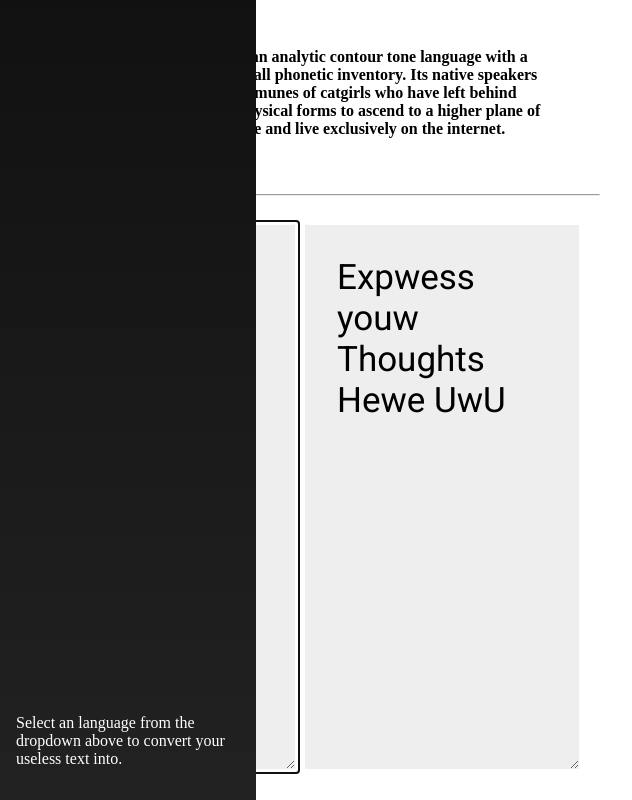
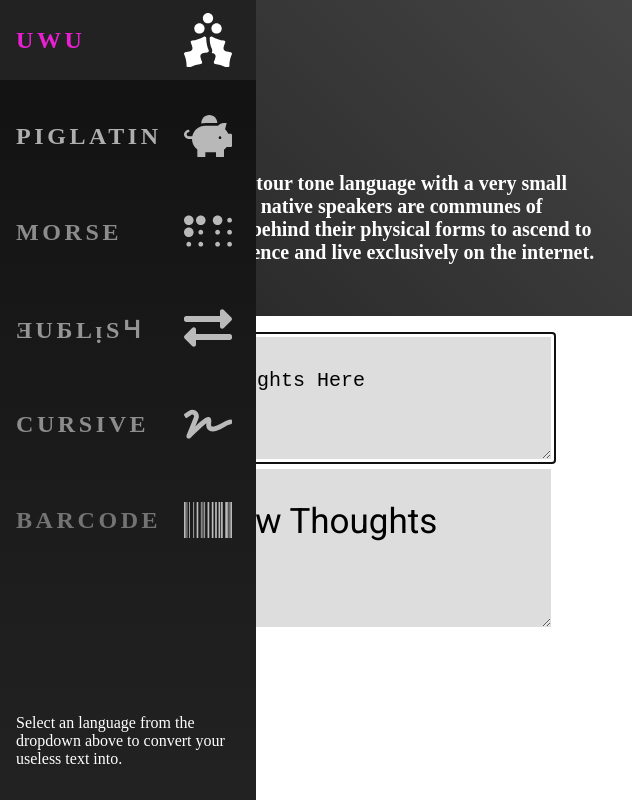
Before and after one commit to Janmejay-Joshi/uwupad, a plain HTML site: page index.html in a window 600 px wide. Shown: the whole page, 632 px wide, since content can reach past the window. Drawn offline with Linux system fonts and the light colour scheme; a web font is replaced by a local one.

Commit message:
UI Changes

```diff
--- a/index.html
+++ b/index.html
@@ -15,48 +15,43 @@
             type="text/css"
             charset="utf-8"
         />
-
-        <link
-            rel="stylesheet"
-            href="https://cdnjs.cloudflare.com/ajax/libs/font-awesome/4.7.0/css/font-awesome.min.css"
-        />
     </head>
     <body>
         <nav class="navbar">
             <ul>
                 <li class="sm-logo">
                     <a id="uwu">
-                        <span>UwU</span>
+                        <span style="color:#e820d1">UwU</span>
 <svg aria-hidden="true" focusable="false" data-prefix="fas" data-icon="holly-berry" class="svg-inline--fa fa-holly-berry fa-w-14" role="img" xmlns="http://www.w3.org/2000/svg" viewBox="0 0 448 512"><path fill="currentColor" d="M144 192c26.5 0 48-21.5 48-48s-21.5-48-48-48-48 21.5-48 48 21.5 48 48 48zm112-48c0 26.5 21.5 48 48 48s48-21.5 48-48-21.5-48-48-48-48 21.5-48 48zm-32-48c26.5 0 48-21.5 48-48S250.5 0 224 0s-48 21.5-48 48 21.5 48 48 48zm-16.2 139.1c.1-12.4-13.1-20.1-23.8-13.7-34.3 20.3-71.4 32.7-108.7 36.2-9.7.9-15.6 11.3-11.6 20.2 6.2 13.9 11.1 28.6 14.7 43.8 3.6 15.2-5.3 30.6-20.2 35.1-14.9 4.5-30.1 7.6-45.3 9.1-9.7 1-15.7 11.3-11.7 20.2 15 32.8 22.9 69.5 23 107.7.1 14.4 15.2 23.1 27.6 16 33.2-19 68.9-30.5 104.8-33.9 9.7-.9 15.6-11.3 11.6-20.2-6.2-13.9-11.1-28.6-14.7-43.8-3.6-15.2 5.3-30.6 20.2-35.1 14.9-4.5 30.1-7.6 45.3-9.1 9.7-1 15.7-11.3 11.7-20.2-15.5-34.2-23.3-72.5-22.9-112.3zM435 365.6c-15.2-1.6-30.3-4.7-45.3-9.1-14.9-4.5-23.8-19.9-20.2-35.1 3.6-15.2 8.5-29.8 14.7-43.8 4-8.9-1.9-19.3-11.6-20.2-37.3-3.5-74.4-15.9-108.7-36.2-10.7-6.3-23.9 1.4-23.8 13.7 0 1.6-.2 3.2-.2 4.9.2 33.3 7 65.7 19.9 94 5.7 12.4 5.2 26.6-.6 38.9 4.9 1.2 9.9 2.2 14.8 3.7 14.9 4.5 23.8 19.9 20.2 35.1-3.6 15.2-8.5 29.8-14.7 43.8-4 8.9 1.9 19.3 11.6 20.2 35.9 3.4 71.6 14.9 104.8 33.9 12.5 7.1 27.6-1.6 27.6-16 .2-38.2 8-75 23-107.7 4.3-8.7-1.8-19.1-11.5-20.1z"></path></svg>
                     </a>
                 </li>
                 <li class="sm-logo">
                     <a id="pig-latin">
-                        <span>PigLatin</span>
+                        <span style="color:#f4ff57">PigLatin</span>
                             <svg aria-hidden="true" focusable="false" data-prefix="fas" data-icon="piggy-bank" class="svg-inline--fa fa-piggy-bank fa-w-18" role="img" xmlns="http://www.w3.org/2000/svg" viewBox="0 0 576 512"><path fill="currentColor" d="M560 224h-29.5c-8.8-20-21.6-37.7-37.4-52.5L512 96h-32c-29.4 0-55.4 13.5-73 34.3-7.6-1.1-15.1-2.3-23-2.3H256c-77.4 0-141.9 55-156.8 128H56c-14.8 0-26.5-13.5-23.5-28.8C34.7 215.8 45.4 208 57 208h1c3.3 0 6-2.7 6-6v-20c0-3.3-2.7-6-6-6-28.5 0-53.9 20.4-57.5 48.6C-3.9 258.8 22.7 288 56 288h40c0 52.2 25.4 98.1 64 127.3V496c0 8.8 7.2 16 16 16h64c8.8 0 16-7.2 16-16v-48h128v48c0 8.8 7.2 16 16 16h64c8.8 0 16-7.2 16-16v-80.7c11.8-8.9 22.3-19.4 31.3-31.3H560c8.8 0 16-7.2 16-16V240c0-8.8-7.2-16-16-16zm-128 64c-8.8 0-16-7.2-16-16s7.2-16 16-16 16 7.2 16 16-7.2 16-16 16zM256 96h128c5.4 0 10.7.4 15.9.8 0-.3.1-.5.1-.8 0-53-43-96-96-96s-96 43-96 96c0 2.1.5 4.1.6 6.2 15.2-3.9 31-6.2 47.4-6.2z"></path></svg>
                     </a>
                 </li>
                 <li class="sm-logo">
                     <a id="morse">
-                        <span>Morse</span>
+                        <span style="color:#84c9fa">Morse</span>
 <svg aria-hidden="true" focusable="false" data-prefix="fas" data-icon="braille" class="svg-inline--fa fa-braille fa-w-20" role="img" xmlns="http://www.w3.org/2000/svg" viewBox="0 0 640 512"><path fill="currentColor" d="M128 256c0 35.346-28.654 64-64 64S0 291.346 0 256s28.654-64 64-64 64 28.654 64 64zM64 384c-17.673 0-32 14.327-32 32s14.327 32 32 32 32-14.327 32-32-14.327-32-32-32zm0-352C28.654 32 0 60.654 0 96s28.654 64 64 64 64-28.654 64-64-28.654-64-64-64zm160 192c-17.673 0-32 14.327-32 32s14.327 32 32 32 32-14.327 32-32-14.327-32-32-32zm0 160c-17.673 0-32 14.327-32 32s14.327 32 32 32 32-14.327 32-32-14.327-32-32-32zm0-352c-35.346 0-64 28.654-64 64s28.654 64 64 64 64-28.654 64-64-28.654-64-64-64zm224 192c-17.673 0-32 14.327-32 32s14.327 32 32 32 32-14.327 32-32-14.327-32-32-32zm0 160c-17.673 0-32 14.327-32 32s14.327 32 32 32 32-14.327 32-32-14.327-32-32-32zm0-352c-35.346 0-64 28.654-64 64s28.654 64 64 64 64-28.654 64-64-28.654-64-64-64zm160 192c-17.673 0-32 14.327-32 32s14.327 32 32 32 32-14.327 32-32-14.327-32-32-32zm0 160c-17.673 0-32 14.327-32 32s14.327 32 32 32 32-14.327 32-32-14.327-32-32-32zm0-320c-17.673 0-32 14.327-32 32s14.327 32 32 32 32-14.327 32-32-14.327-32-32-32z"></path></svg>
                     </a>
                 </li>
                 <li class="sm-logo">
                     <a id="english">
-                        <span>Ǝuƃlᴉsɥ</span>
+                        <span style="color:#78ed64">Ǝuƃlᴉsɥ</span>
 <svg aria-hidden="true" focusable="false" data-prefix="fas" data-icon="exchange-alt" class="svg-inline--fa fa-exchange-alt fa-w-16" role="img" xmlns="http://www.w3.org/2000/svg" viewBox="0 0 512 512"><path fill="currentColor" d="M0 168v-16c0-13.255 10.745-24 24-24h360V80c0-21.367 25.899-32.042 40.971-16.971l80 80c9.372 9.373 9.372 24.569 0 33.941l-80 80C409.956 271.982 384 261.456 384 240v-48H24c-13.255 0-24-10.745-24-24zm488 152H128v-48c0-21.314-25.862-32.08-40.971-16.971l-80 80c-9.372 9.373-9.372 24.569 0 33.941l80 80C102.057 463.997 128 453.437 128 432v-48h360c13.255 0 24-10.745 24-24v-16c0-13.255-10.745-24-24-24z"></path></svg>
                     </a>
                 </li>
                 <li class="sm-logo">
                     <a id="cursive">
-                        <span>Cursive</span>
+                        <span style="color:#ffb36b">Cursive</span>
 <svg aria-hidden="true" focusable="false" data-prefix="fas" data-icon="signature" class="svg-inline--fa fa-signature fa-w-20" role="img" xmlns="http://www.w3.org/2000/svg" viewBox="0 0 640 512"><path fill="currentColor" d="M623.2 192c-51.8 3.5-125.7 54.7-163.1 71.5-29.1 13.1-54.2 24.4-76.1 24.4-22.6 0-26-16.2-21.3-51.9 1.1-8 11.7-79.2-42.7-76.1-25.1 1.5-64.3 24.8-169.5 126L192 182.2c30.4-75.9-53.2-151.5-129.7-102.8L7.4 116.3C0 121-2.2 130.9 2.5 138.4l17.2 27c4.7 7.5 14.6 9.7 22.1 4.9l58-38.9c18.4-11.7 40.7 7.2 32.7 27.1L34.3 404.1C27.5 421 37 448 64 448c8.3 0 16.5-3.2 22.6-9.4 42.2-42.2 154.7-150.7 211.2-195.8-2.2 28.5-2.1 58.9 20.6 83.8 15.3 16.8 37.3 25.3 65.5 25.3 35.6 0 68-14.6 102.3-30 33-14.8 99-62.6 138.4-65.8 8.5-.7 15.2-7.3 15.2-15.8v-32.1c.2-9.1-7.5-16.8-16.6-16.2z"></path></svg>
                     </a>
                 </li>
                 <li class="sm-logo">
                     <a id="barcode">
-                        <span>BarCode</span>
+                        <span style="color:#fa7d7d">BarCode</span>
 <svg aria-hidden="true" focusable="false" data-prefix="fas" data-icon="barcode" class="svg-inline--fa fa-barcode fa-w-16" role="img" xmlns="http://www.w3.org/2000/svg" viewBox="0 0 512 512"><path fill="currentColor" d="M0 448V64h18v384H0zm26.857-.273V64H36v383.727h-9.143zm27.143 0V64h8.857v383.727H54zm44.857 0V64h8.857v383.727h-8.857zm36 0V64h17.714v383.727h-17.714zm44.857 0V64h8.857v383.727h-8.857zm18 0V64h8.857v383.727h-8.857zm18 0V64h8.857v383.727h-8.857zm35.715 0V64h18v383.727h-18zm44.857 0V64h18v383.727h-18zm35.999 0V64h18.001v383.727h-18.001zm36.001 0V64h18.001v383.727h-18.001zm26.857 0V64h18v383.727h-18zm45.143 0V64h26.857v383.727h-26.857zm35.714 0V64h9.143v383.727H476zm18 .273V64h18v384h-18z"></path></svg>
                     </a>
                 </li>
@@ -82,8 +77,7 @@
                     internet.
                 </p>
             </div>
-            <hr />
-            <div class="container">
+            <div class="text-container">
                 <textarea
                     autofocus
                     name="input"
--- a/style.css
+++ b/style.css
@@ -14,16 +14,29 @@
 :root {
     color: #000000;
     font-size: 16px;
-  --transition-speed: 100ms;
+  --transition-speed: 400ms;
+  --background-color-D: linear-gradient(45deg,#222222,#444444);
+  --background-color-L: #FFFFFF;
 }
 
 body {
+    background: var(--background-color-L);
     padding: 0;
     margin: 0;
 }
 
 .container {
+    font-size: 20px;
     margin-left: 5rem;
+    padding: 1rem;
+    background: var(--background-color-D);
+    color: #fff;
+    display: flex;
+    flex-wrap: wrap;
+}
+.text-container {
+    margin-left: 5rem;
+    background: var(--background-color-L);
     padding: 1rem;
     display: flex;
     flex-wrap: wrap;
@@ -33,7 +46,7 @@ body {
 
 .navbar {
     position: fixed;
-  transition: width 600ms ease;
+  transition: width var(--transition-speed) ease;
     background: linear-gradient(#111111, #222222);
     color: #ffffff;
     display: flex;
@@ -71,7 +84,6 @@ body {
     color: var(--text-primary);
     text-decoration: none;
     filter: grayscale(100%) opacity(0.7);
-    transition: var(--transition-speed);
 }
 
 .navbar a:hover {
@@ -95,9 +107,9 @@ body {
     flex: 1;
     height: 60vh;
     font-size: 20px;
-    background: #eee;
+    background: #dddddd;
     padding: 2rem;
-    border: 5px solid white;
+    border: 5px solid var(--background-color-L);
 }
 
 .dropdown {
@@ -111,6 +123,7 @@ body {
     margin-left: 1rem;
     height: 15vh;
     outline: solid thin;
+    outline-color: #000;
 }
 .summary {
     font-weight: bolder;
@@ -129,11 +142,10 @@ body {
     .navbar {
         bottom: 0;
         width: 100vw;
-        height: 5rem;
+        height: 2rem;
     }
 
     .sm-logo {
-        display: none;
     }
 
     .navbar-nav {
@@ -143,9 +155,20 @@ body {
     .nav-link {
         justify-content: center;
     }
+    .summary {
+        width: 100%;
+    }
 
     .container {
         margin: 0;
+        width: 100%;
+    }
+
+    .text-container {
+        margin: 0;
+        flex-direction: column;
+        width: 90%;
+        min-height: 300px;
     }
 }
 
@@ -169,8 +192,8 @@ body {
         display: block;
     }
 
-    .navbar:hover .logo svg {
-        margin-left: 11rem;
+    .navbar:hover .sm-logo svg {
+        margin-left: auto;
     }
 
     .navbar:hover .logo-text {
```
